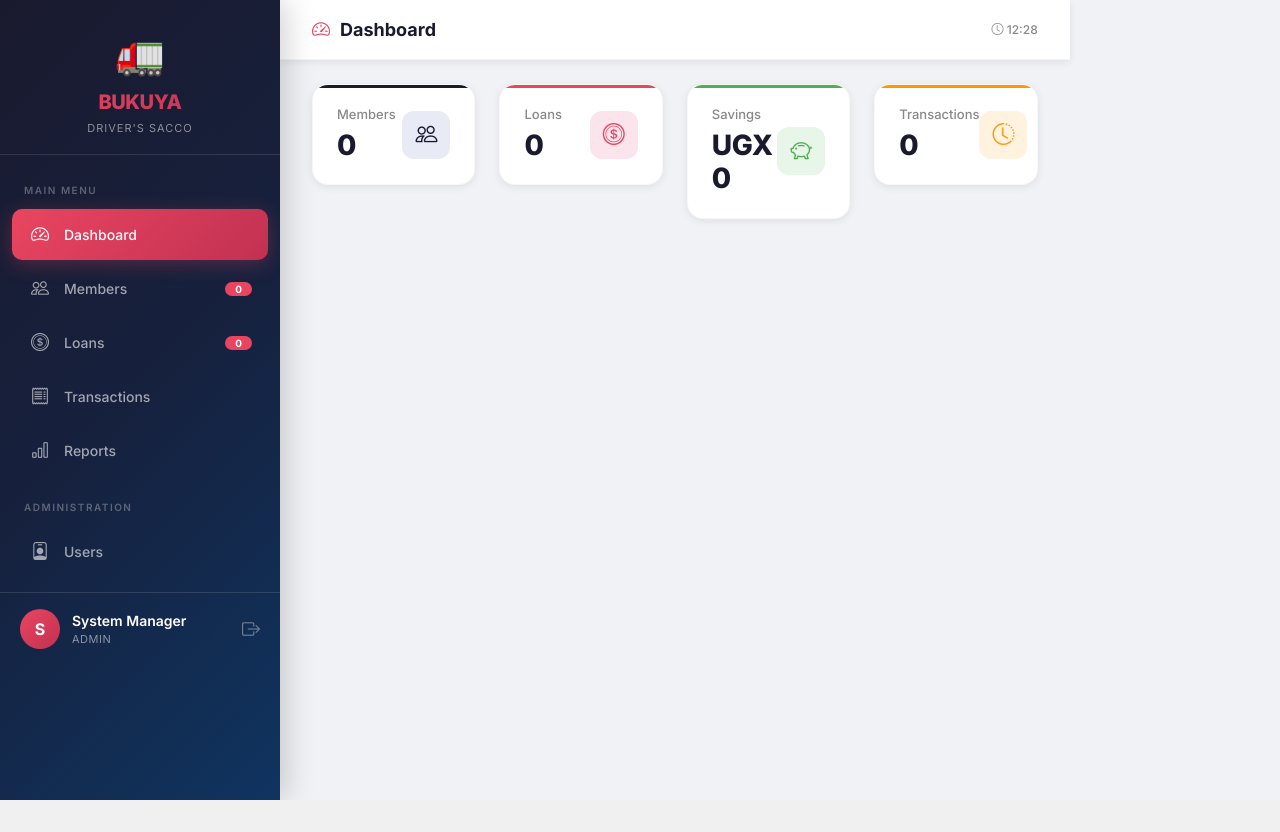
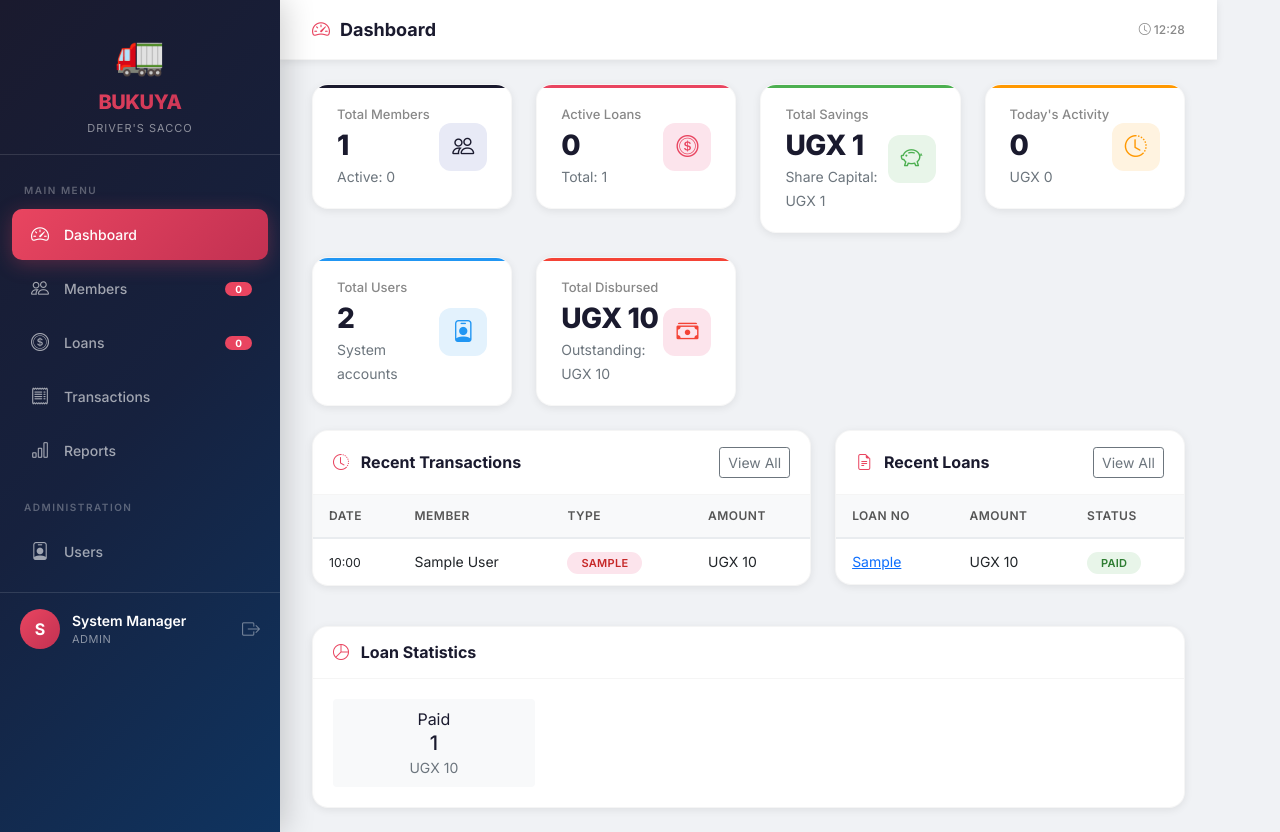
Before and after one commit to Mdav10/TruckSacco, a Flask app: page /dashboard in a window 1280 px wide. Before the commit the page ends 800 px from the top, so only its background shows below. Run offline with Flask 3, Linux system fonts and the light colour scheme; a user stored in the database is signed in; tables that the repository leaves empty hold one stand-in row (values such as "Sample post").

Commit message:
Add all dashboard template files

```diff
--- /dev/null
+++ b/templates/dashboard_admin.html
@@ -0,0 +1,197 @@
+{% extends "base.html" %}
+
+{% block content %}
+<!-- Stats Row -->
+<div class="row g-3 g-md-4 mb-4">
+    <div class="col-6 col-lg-3 animate-in animate-in-delay-1">
+        <div class="stat-card primary">
+            <div class="d-flex justify-content-between align-items-center">
+                <div>
+                    <div class="stat-label">Total Members</div>
+                    <div class="stat-number">{{ total_members }}</div>
+                    <small class="text-muted">Active: {{ active_members }}</small>
+                </div>
+                <div class="stat-icon">
+                    <i class="bi bi-people"></i>
+                </div>
+            </div>
+        </div>
+    </div>
+
+    <div class="col-6 col-lg-3 animate-in animate-in-delay-2">
+        <div class="stat-card secondary">
+            <div class="d-flex justify-content-between align-items-center">
+                <div>
+                    <div class="stat-label">Active Loans</div>
+                    <div class="stat-number">{{ active_loans }}</div>
+                    <small class="text-muted">Total: {{ total_loans }}</small>
+                </div>
+                <div class="stat-icon">
+                    <i class="bi bi-coin"></i>
+                </div>
+            </div>
+        </div>
+    </div>
+
+    <div class="col-6 col-lg-3 animate-in animate-in-delay-3">
+        <div class="stat-card success">
+            <div class="d-flex justify-content-between align-items-center">
+                <div>
+                    <div class="stat-label">Total Savings</div>
+                    <div class="stat-number">UGX {{ "{:,.0f}".format(total_savings) }}</div>
+                    <small class="text-muted">Share Capital: UGX {{ "{:,.0f}".format(total_share_capital) }}</small>
+                </div>
+                <div class="stat-icon">
+                    <i class="bi bi-piggy-bank"></i>
+                </div>
+            </div>
+        </div>
+    </div>
+
+    <div class="col-6 col-lg-3 animate-in animate-in-delay-4">
+        <div class="stat-card warning">
+            <div class="d-flex justify-content-between align-items-center">
+                <div>
+                    <div class="stat-label">Today's Activity</div>
+                    <div class="stat-number">{{ today_transactions }}</div>
+                    <small class="text-muted">UGX {{ "{:,.0f}".format(today_amount) }}</small>
+                </div>
+                <div class="stat-icon">
+                    <i class="bi bi-clock-history"></i>
+                </div>
+            </div>
+        </div>
+    </div>
+</div>
+
+<!-- Admin Only Stats -->
+<div class="row g-3 g-md-4 mb-4">
+    <div class="col-6 col-lg-3 animate-in">
+        <div class="stat-card info">
+            <div class="d-flex justify-content-between align-items-center">
+                <div>
+                    <div class="stat-label">Total Users</div>
+                    <div class="stat-number">{{ total_users }}</div>
+                    <small class="text-muted">System accounts</small>
+                </div>
+                <div class="stat-icon">
+                    <i class="bi bi-person-badge"></i>
+                </div>
+            </div>
+        </div>
+    </div>
+    <div class="col-6 col-lg-3 animate-in">
+        <div class="stat-card danger">
+            <div class="d-flex justify-content-between align-items-center">
+                <div>
+                    <div class="stat-label">Total Disbursed</div>
+                    <div class="stat-number">UGX {{ "{:,.0f}".format(total_loan_amount) }}</div>
+                    <small class="text-muted">Outstanding: UGX {{ "{:,.0f}".format(total_loan_balance) }}</small>
+                </div>
+                <div class="stat-icon">
+                    <i class="bi bi-cash-stack"></i>
+                </div>
+            </div>
+        </div>
+    </div>
+</div>
+
+<!-- Recent Activity -->
+<div class="row g-3 g-md-4">
+    <div class="col-lg-7 animate-in">
+        <div class="card-custom">
+            <div class="card-header-custom">
+                <h5><i class="bi bi-clock-history"></i> Recent Transactions</h5>
+                <a href="{{ url_for('transactions') }}" class="btn btn-sm btn-outline-secondary">View All</a>
+            </div>
+            <div class="card-body-custom p-0">
+                <div class="table-responsive">
+                    <table class="table table-custom">
+                        <thead>
+                            <tr>
+                                <th>Date</th>
+                                <th>Member</th>
+                                <th>Type</th>
+                                <th>Amount</th>
+                            </tr>
+                        </thead>
+                        <tbody>
+                            {% for txn in recent_transactions %}
+                            <tr>
+                                <td><small>{{ txn.transaction_date.strftime('%H:%M') }}</small></td>
+                                <td>{{ txn.member.name[:15] }}{% if txn.member.name|length > 15 %}...{% endif %}</td>
+                                <td>
+                                    <span class="badge-custom {% if txn.type == 'deposit' %}active{% elif txn.type == 'withdrawal' %}inactive{% elif txn.type == 'loan_disbursement' %}pending{% else %}overdue{% endif %}">
+                                        {{ txn.type.replace('_', ' ')[:10] }}
+                                    </span>
+                                </td>
+                                <td>UGX {{ "{:,.0f}".format(txn.amount) }}</td>
+                            </tr>
+                            {% endfor %}
+                        </tbody>
+                    </table>
+                </div>
+            </div>
+        </div>
+    </div>
+
+    <div class="col-lg-5 animate-in animate-in-delay-2">
+        <div class="card-custom">
+            <div class="card-header-custom">
+                <h5><i class="bi bi-file-earmark-text"></i> Recent Loans</h5>
+                <a href="{{ url_for('loans') }}" class="btn btn-sm btn-outline-secondary">View All</a>
+            </div>
+            <div class="card-body-custom p-0">
+                <div class="table-responsive">
+                    <table class="table table-custom">
+                        <thead>
+                            <tr>
+                                <th>Loan No</th>
+                                <th>Amount</th>
+                                <th>Status</th>
+                            </tr>
+                        </thead>
+                        <tbody>
+                            {% for loan in recent_loans %}
+                            <tr>
+                                <td><a href="{{ url_for('loan_detail', id=loan.id) }}">{{ loan.loan_no }}</a></td>
+                                <td>UGX {{ "{:,.0f}".format(loan.amount) }}</td>
+                                <td>
+                                    <span class="badge-custom {% if loan.status == 'active' %}pending{% elif loan.status == 'paid' %}active{% else %}inactive{% endif %}">
+                                        {{ loan.status }}
+                                    </span>
+                                </td>
+                            </tr>
+                            {% endfor %}
+                        </tbody>
+                    </table>
+                </div>
+            </div>
+        </div>
+    </div>
+</div>
+
+<!-- Loan Stats -->
+<div class="row mt-3 g-3 g-md-4">
+    <div class="col-12 animate-in animate-in-delay-3">
+        <div class="card-custom">
+            <div class="card-header-custom">
+                <h5><i class="bi bi-pie-chart"></i> Loan Statistics</h5>
+            </div>
+            <div class="card-body-custom">
+                <div class="row g-2">
+                    {% for stat in loan_stats %}
+                    <div class="col-4 col-md-3">
+                        <div class="text-center p-2 bg-light rounded">
+                            <div class="stat-label">{{ stat.status|title }}</div>
+                            <h5 class="mb-0">{{ stat.count }}</h5>
+                            <small class="text-muted">UGX {{ "{:,.0f}".format(stat.balance or 0) }}</small>
+                        </div>
+                    </div>
+                    {% endfor %}
+                </div>
+            </div>
+        </div>
+    </div>
+</div>
+{% endblock %}
--- a/templates/dashboard_fallback.html
+++ b/templates/dashboard_fallback.html
@@ -2,25 +2,25 @@
 
 {% block content %}
 <div class="alert alert-warning">
-    <h4><i class="bi bi-exclamation-triangle"></i> Dashboard Error</h4>
-    <p>{{ error }}</p>
+    <h4><i class="bi bi-exclamation-triangle"></i> Dashboard Loading Issue</h4>
+    <p>Error: {{ error }}</p>
     <hr>
-    <p>Please try the following:</p>
-    <ul>
-        <li>Check your database connection</li>
-        <li>Visit <a href="/init_db">/init_db</a> to initialize tables</li>
-        <li>Contact support if the issue persists</li>
-    </ul>
+    <p>Please try these steps:</p>
+    <ol>
+        <li>Visit <a href="/init_db" target="_blank">/init_db</a> to initialize database</li>
+        <li>Logout and login again</li>
+        <li>Check if tables exist in your database</li>
+    </ol>
 </div>
 
-<!-- Quick Stats (basic) -->
+<!-- Basic Stats -->
 <div class="row g-3 g-md-4">
     <div class="col-6 col-md-3">
         <div class="stat-card primary">
             <div class="d-flex justify-content-between align-items-center">
                 <div>
                     <div class="stat-label">Members</div>
-                    <div class="stat-number">{{ Member.query.count() if Member else 0 }}</div>
+                    <div class="stat-number">{{ total_members }}</div>
                 </div>
                 <div class="stat-icon"><i class="bi bi-people"></i></div>
             </div>
@@ -31,7 +31,7 @@
             <div class="d-flex justify-content-between align-items-center">
                 <div>
                     <div class="stat-label">Loans</div>
-                    <div class="stat-number">{{ Loan.query.count() if Loan else 0 }}</div>
+                    <div class="stat-number">{{ total_loans }}</div>
                 </div>
                 <div class="stat-icon"><i class="bi bi-coin"></i></div>
             </div>
@@ -42,7 +42,7 @@
             <div class="d-flex justify-content-between align-items-center">
                 <div>
                     <div class="stat-label">Savings</div>
-                    <div class="stat-number">UGX 0</div>
+                    <div class="stat-number">UGX {{ "{:,.0f}".format(total_savings) }}</div>
                 </div>
                 <div class="stat-icon"><i class="bi bi-piggy-bank"></i></div>
             </div>
@@ -53,7 +53,7 @@
             <div class="d-flex justify-content-between align-items-center">
                 <div>
                     <div class="stat-label">Transactions</div>
-                    <div class="stat-number">0</div>
+                    <div class="stat-number">{{ today_transactions }}</div>
                 </div>
                 <div class="stat-icon"><i class="bi bi-clock-history"></i></div>
             </div>
```
Also changed, not shown: templates/dashboard_cashier.html (added, +206 -0 lines).
